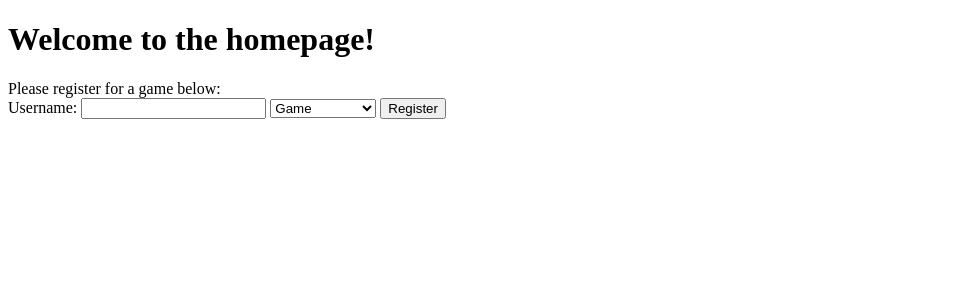
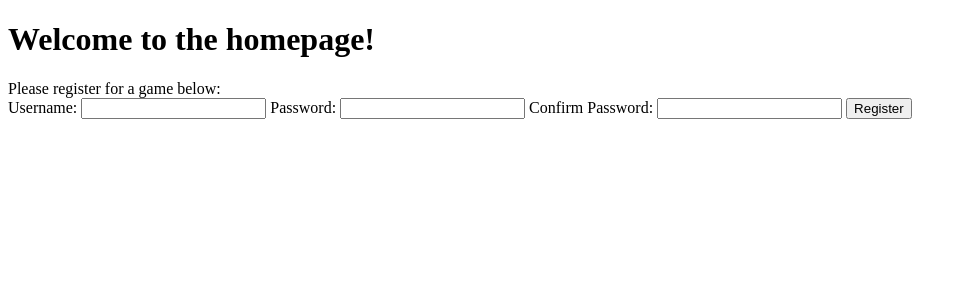
Before and after one commit to ArmandleRoux/webapp_example, a Flask app: page /register in a window 1280 px wide. Shown: the top 300 px of the page, without its empty margins (0-967 px from the left). Run offline with Flask 3, Linux system fonts and the light colour scheme.

Commit message:
Added register page

```diff
--- a/my_app/app.py
+++ b/my_app/app.py
@@ -1,19 +1,10 @@
 from flask import Flask, render_template, request, redirect, g
 import sqlite3
 import os
+from .db_manager import query_db
+from hashlib import sha512
 
 main_app = Flask(__name__)
-
-@main_app.route('/')
-def index():
-    return redirect('/register')
-
-
-# Register page allows user to add username and sport
-@main_app.route("/register")
-def register():
-    my_games = ["Poker", "Battleship", "Chess", "Pick-up Sticks"]
-    return render_template('register.html', games=my_games)
 
 
 # Function to get current database
@@ -38,39 +29,58 @@ def close_connection(exception):
         db.close()
 
 
-# Executes database queries and returns the results
-def query_db(query, args=(), one=False):
-    cur = get_db().execute(query, args)
-    result = cur.fetchall()
-    cur.close()
-    get_db().commit()
-    return (result[0] if result else None) if one else result
+
+
+
+
+@main_app.route('/')
+def index():
+    return redirect('/register')
+
+
+# Register page allows user to add username and sport
+@main_app.route("/register")
+def register():
+    return render_template('register.html')
+
+
+@main_app.route("/login")
+def login():
+    return render_template('login.html')
 
 
 # Submit checks if username is already in database and return corresponding page.
 @main_app.route('/submit', methods=["POST"])
 def submit():
     username = request.form.get('name')
-    game = request.form.get('game')
+    password = request.form.get('password')
+    confirm_pw = request.form.get('conf_pw')
+    if password != confirm_pw:
+        return render_template('register_fail.html', message="Passwords not matching!")
+    password = sha512(password.encode('utf-8')).hexdigest()
     with main_app.app_context():
         try:
-            query_db("INSERT INTO Users(username, game) VALUES(?,?)", (username, game))
+            query_db(get_db(), "INSERT INTO Users(username, password) VALUES(?,?)", (username, password))
             return render_template('register_success.html', username=username)
         except:
-            return render_template('register_fail.html')
+            return render_template('register_fail.html', message="Username in unavailable!")
 
 
 @main_app.route('/users', methods=["POST", "GET"])
 def users():
-    result = query_db("SELECT username, game FROM Users")
+    result = query_db(get_db(), "SELECT * FROM Users")
     if request.method == "POST":
         output = []
-        output.append("User : Game")
+        output.append("Users")
         for user in result:
-            output.append(f"{user[0]}: {user[1]}")
+            output.append(f"{user}")
         return render_template('users.html', users=output)
     elif request.method == "GET":
         output = {}
         for i, user in enumerate(result):
             output[i] = [user[0], user[1]]
         return output
+
+
+if __name__ == '__main__':
+    main_app.run(debug=True)
--- /dev/null
+++ b/my_app/db_manager.py
@@ -0,0 +1,6 @@
+def query_db(db, query, args=(), one=False):
+    cur = db.execute(query, args)
+    result = cur.fetchall()
+    cur.close()
+    db.commit()
+    return (result[0] if result else None) if one else result
--- a/my_app/templates/register.html
+++ b/my_app/templates/register.html
@@ -13,12 +13,10 @@
     <form action="/submit" method="post">
         <label for="name">Username: </label>
         <input type="text" id="name" name="name" autocomplete="off" required>
-        <select name="game">
-            <option disabled selected>Game</option>
-            {% for game in games %}
-                <option value="{{ game }}">{{ game }}</option>
-            {% endfor %}
-        </select>
+        <label for="password">Password: </label>
+        <input type="password" id="password" name="password" autocomplete="off" required>
+        <label for="conf_pw">Confirm Password: </label>
+        <input type="password" id="conf_pw" name="conf_pw" autocomplete="off" required>
         <button type="submit">Register</button>
     </form>
 </div>
--- a/my_app/templates/register_fail.html
+++ b/my_app/templates/register_fail.html
@@ -5,6 +5,6 @@
 {% endblock %}
 
 {% block body %}
-<div><h3>Oops something went wrong. Please return to registration page!!</h3></div>
+<div><h3>{{ message }} Please return to registration page!!</h3></div>
 <div><form action="/register"><button type="submit">return</button></form></div>
 {% endblock %}
```
Also changed, not shown: my_app/db_init.py (added, +34 -0 lines), my_app/webappdb.db, 1 other file.
